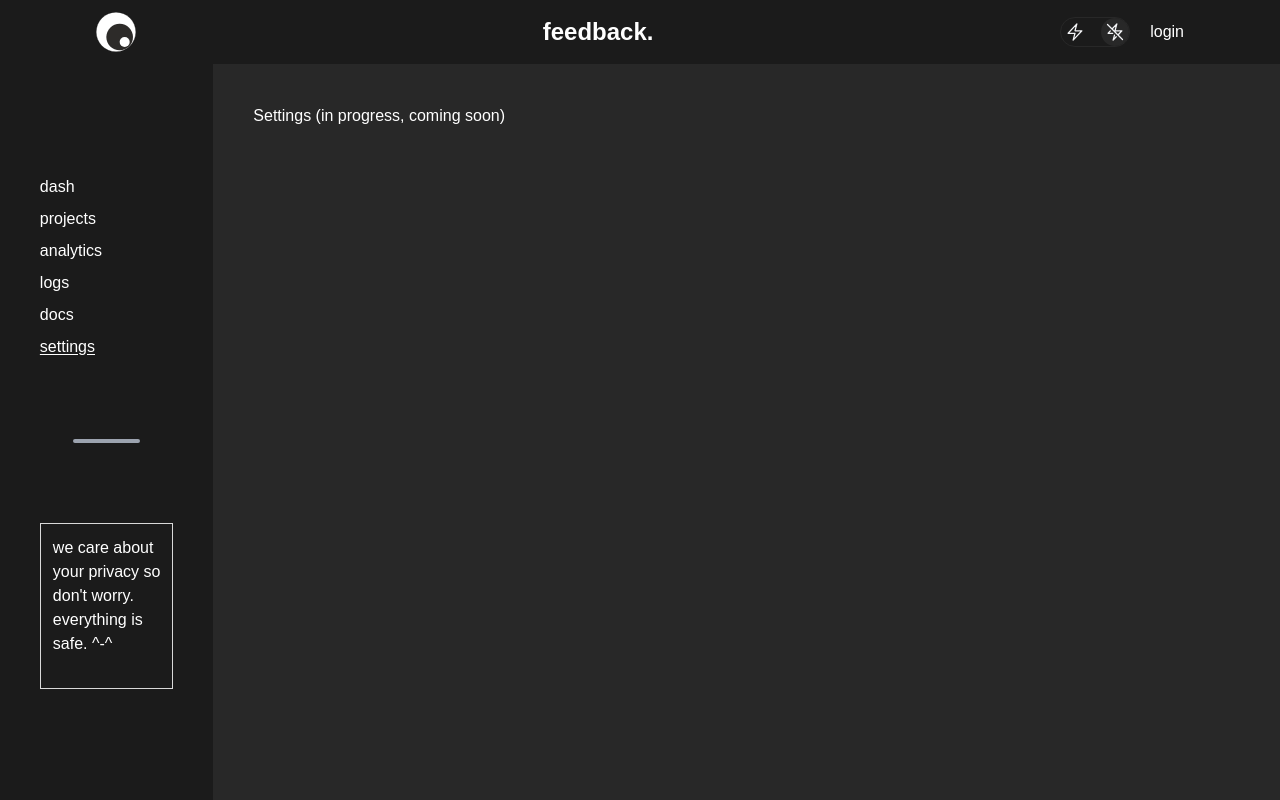
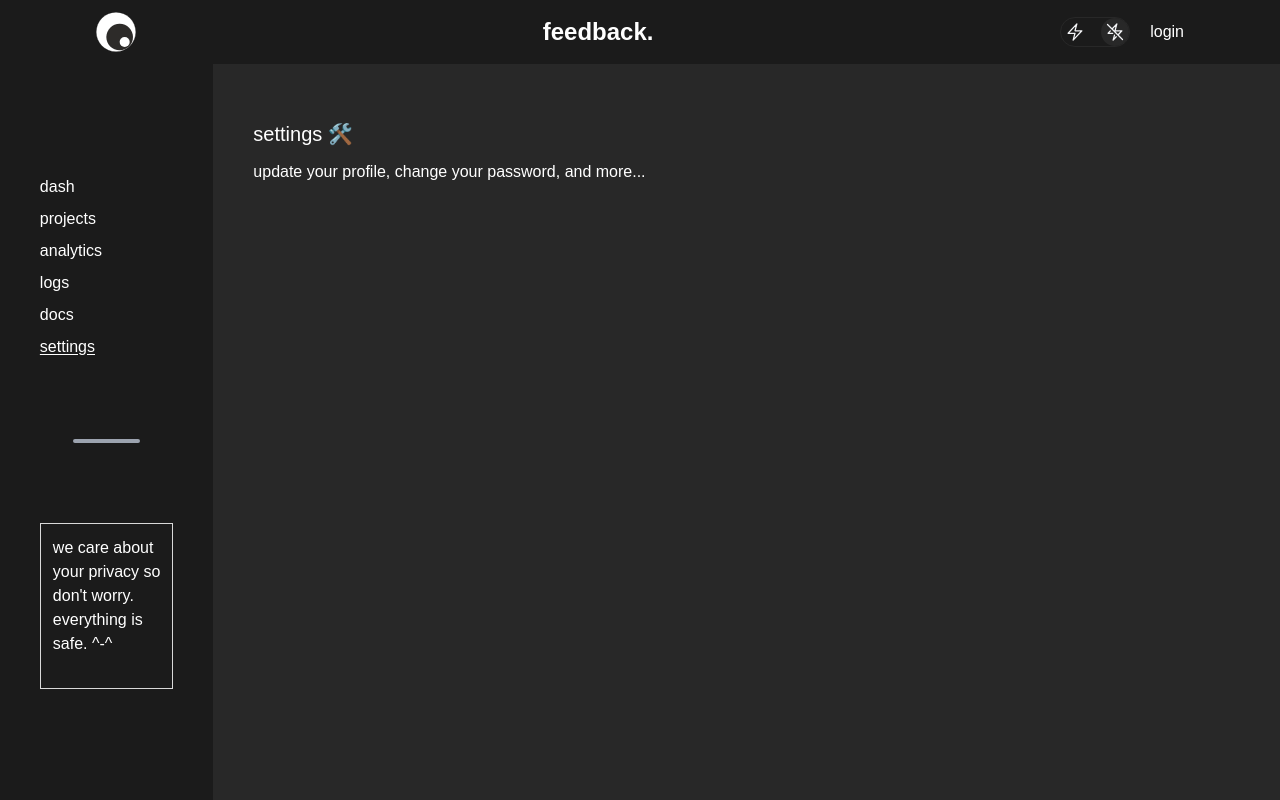
Before and after one commit to MayankBansal12/feedback, a Next.js app: page /dashboard/settings in a window 1280 px wide. Built offline with nearby package versions, Linux system fonts and the light colour scheme.

Commit message:
add: settings section

```diff
--- a/src/app/dashboard/(dashcomponents)/settings/page.tsx
+++ b/src/app/dashboard/(dashcomponents)/settings/page.tsx
@@ -3,7 +3,13 @@
 const Settings = () => {
   return (
     <div className="flex flex-col dark:bg-dark-secondary px-10 py-10 w-full h-full dark:text-white">
-      Settings (in progress, coming soon)
+      <div className="flex flex-col justify-start gap-3 my-4 w-full text-left">
+        <p className="text-xl">settings 🛠️</p>
+        <p className="text-md">
+          update your profile, change your password, and more...
+        </p>
+      </div>
+      <div className="my-4"></div>
     </div>
   );
 };
--- a/src/app/dashboard/layout.tsx
+++ b/src/app/dashboard/layout.tsx
@@ -44,14 +44,18 @@ export default function RootLayout({
       >
         {isSideNavOpen && (
           <div
-            className={`w-full md:w-1/6 ${
+            className={`w-full  lg:w-1/6 ${
               !isMobile || isSideNavOpen ? "" : "hidden"
             }`}
           >
             <SideNav />
           </div>
         )}
-        <div className={`w-full ${isSideNavOpen ? "md:w-5/6" : "md:w-full"}`}>
+        <div
+          className={`w-full h-full ${
+            isSideNavOpen ? "md:w-5/6" : "md:w-full"
+          }`}
+        >
           {children}
         </div>
       </div>
--- a/src/app/dashboard/page.tsx
+++ b/src/app/dashboard/page.tsx
@@ -85,13 +85,13 @@ export default function Dash() {
           onChange={(e: ChangeEvent<HTMLInputElement>) =>
             setEmail(e.target.value)
           }
-          className="bg-light-primary dark:bg-accent-darkinput px-4 py-1 border border-l-2 border-l-black dark:border-l-[#ffffff] w-2/3 text-md dark:text-white outline-none hover:outline focus:outline"
+          className="bg-light-primary dark:bg-accent-darkinput px-4 py-1 border border-l-2 border-l-black dark:border-l-[#ffffff] w-full md:w-2/3 text-md dark:text-white outline-none hover:outline focus:outline"
           required
         />
         <button
           type="submit"
           disabled={loading}
-          className="bg-accent-link hover:bg-accent-buttonhover my-2 px-4 p-1 rounded-full w-1/3 text-white transition-all"
+          className="bg-accent-link hover:bg-accent-buttonhover my-2 px-4 p-1 rounded-full w-1/3 w-fit text-white transition-all"
         >
           subscribe now!
         </button>
```
